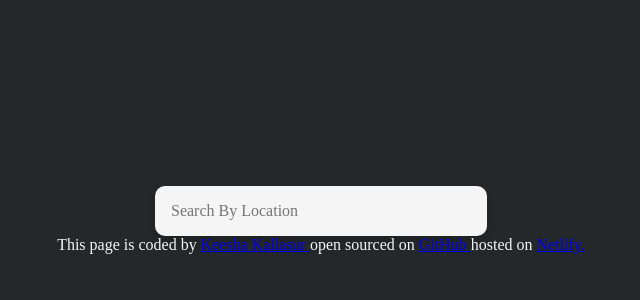
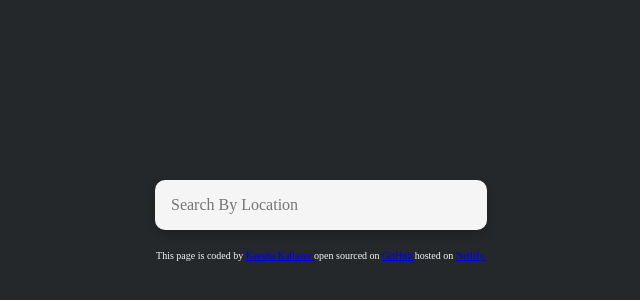
Before and after one commit to keeshakal/weatherapp, a plain HTML site: page index.html in a window 1280 px wide. Shown: the part 180-480 px from the top of the page, without its empty margins (319-959 px from the left). Drawn offline with Linux system fonts and the light colour scheme.

Commit message:
Added footer css

```diff
--- a/src/style.css
+++ b/src/style.css
@@ -35,3 +35,9 @@ input:focus {
     display: flex;
     align-items: center;
 }
+
+footer {
+    margin-top: 20px;
+    font-size: 10px;
+
+}
```
